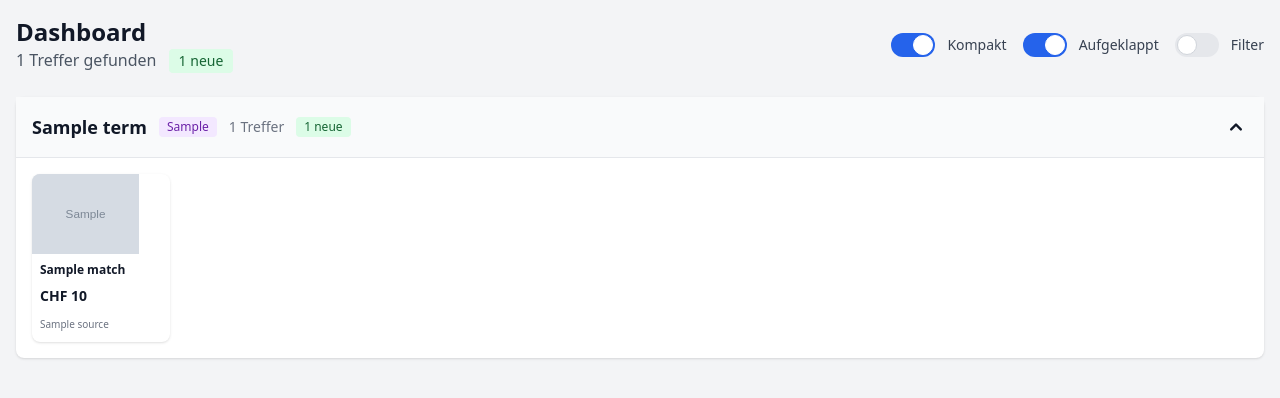
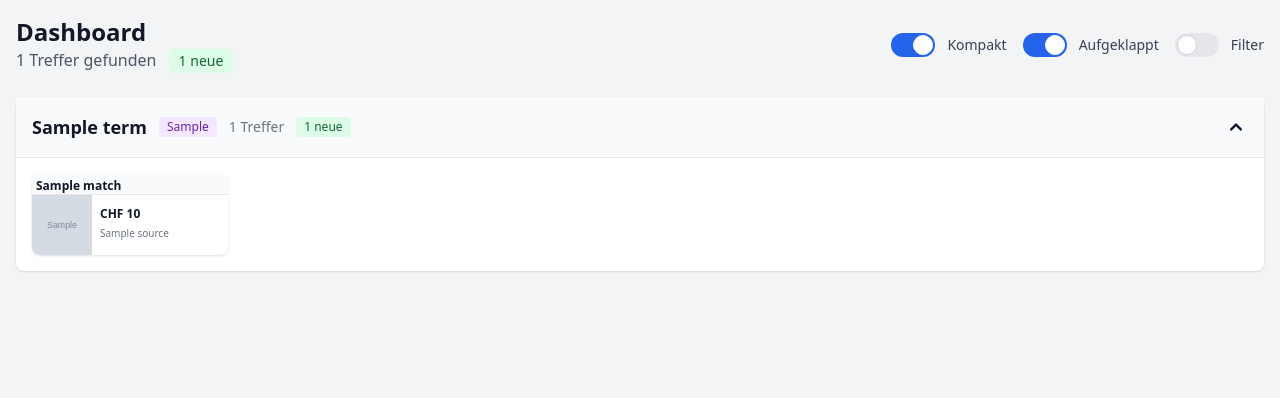
Before and after one commit to gilbert-grape/gilberts-yoga-helper, a FastAPI app: template frontend/templates/dashboard.html in a window 1280 px wide. Shown: the part 49-447 px from the top of the page. Run offline with FastAPI, Linux system fonts and the light colour scheme; the template is opened without the code that fills it: most values are stand-ins (such as "Sample title", 1, 10 or a date in 2020); grey boxes marked "Sample" are stand-in pictures; some libraries are stand-ins or nearby versions.

Commit message:
Save filter state in cookie and improve compact mode
- Filter checkbox now saves state to cookie instead of URL parameter
- Backend reads filter_mode cookie when no URL param provided
- Improved compact mode layout with horizontal card design

Co-Authored-By: Claude Opus 4.5 <noreply@anthropic.com>

```diff
--- a/backend/main.py
+++ b/backend/main.py
@@ -204,7 +204,7 @@ templates = Jinja2Templates(directory=str(FRONTEND_DIR / "templates"))
 async def dashboard(
     request: Request,
     db: Session = Depends(get_db),
-    filter: bool = True,
+    filter: bool | None = None,
 ):
     """
     Dashboard home page showing all matches grouped by search term.
@@ -217,12 +217,18 @@ async def dashboard(
     - Exclude term filtering (matches containing exclude terms are hidden)
 
     Args:
-        filter: If True (default), hide matches containing exclude terms.
+        filter: If True, hide matches containing exclude terms.
                 If False, show all matches including those with exclude terms.
+                If None, read from cookie (default: True).
 
     After displaying, marks all matches as seen so they won't
     appear as "new" on the next visit.
     """
+    # Determine filter state: URL param > cookie > default (True)
+    if filter is None:
+        filter_cookie = request.cookies.get("filter_mode", "true")
+        filter = filter_cookie.lower() != "false"
+
     # Get all search terms (including those with no matches), sorted by sort_order
     search_terms = get_all_search_terms(db)
 
--- a/frontend/templates/_partials/_match_card.html
+++ b/frontend/templates/_partials/_match_card.html
@@ -1,5 +1,16 @@
 {# Match Card Partial - displays a single match listing #}
 <div class="match-card bg-white rounded-lg shadow overflow-hidden hover:shadow-md transition-shadow">
+    {# Title - moves to top in compact mode #}
+    <div class="match-title-wrapper hidden">
+        <h3 class="match-title-top font-semibold text-gray-900 line-clamp-1 text-xs p-1 pb-0">
+            <a href="{{ match.url }}" target="_blank" rel="noopener noreferrer" class="hover:text-blue-600">
+                {{ match.title }}
+            </a>
+        </h3>
+    </div>
+
+    {# Main content area - becomes horizontal in compact mode #}
+    <div class="match-body">
         {# Image #}
         <div class="match-image aspect-video bg-gray-200 relative">
             {% if match.image_url %}
@@ -8,11 +19,11 @@
                 alt="{{ match.title }}"
                 class="w-full h-full object-cover"
                 loading="lazy"
-            onerror="this.onerror=null; this.src=''; this.parentElement.classList.add('flex', 'items-center', 'justify-center'); this.outerHTML='<svg class=\'h-12 w-12 text-gray-400\' fill=\'none\' viewBox=\'0 0 24 24\' stroke=\'currentColor\'><path stroke-linecap=\'round\' stroke-linejoin=\'round\' stroke-width=\'2\' d=\'M4 16l4.586-4.586a2 2 0 012.828 0L16 16m-2-2l1.586-1.586a2 2 0 012.828 0L20 14m-6-6h.01M6 20h12a2 2 0 002-2V6a2 2 0 00-2-2H6a2 2 0 00-2 2v12a2 2 0 002 2z\' /></svg>';"
+                onerror="this.onerror=null; this.src=''; this.parentElement.classList.add('flex', 'items-center', 'justify-center'); this.outerHTML='<svg class=\'h-8 w-8 text-gray-400\' fill=\'none\' viewBox=\'0 0 24 24\' stroke=\'currentColor\'><path stroke-linecap=\'round\' stroke-linejoin=\'round\' stroke-width=\'2\' d=\'M4 16l4.586-4.586a2 2 0 012.828 0L16 16m-2-2l1.586-1.586a2 2 0 012.828 0L20 14m-6-6h.01M6 20h12a2 2 0 002-2V6a2 2 0 00-2-2H6a2 2 0 00-2 2v12a2 2 0 002 2z\' /></svg>';"
             >
             {% else %}
             <div class="w-full h-full flex items-center justify-center">
-            <svg class="h-12 w-12 text-gray-400" fill="none" viewBox="0 0 24 24" stroke="currentColor">
+                <svg class="h-8 w-8 text-gray-400" fill="none" viewBox="0 0 24 24" stroke="currentColor">
                     <path stroke-linecap="round" stroke-linejoin="round" stroke-width="2" d="M4 16l4.586-4.586a2 2 0 012.828 0L16 16m-2-2l1.586-1.586a2 2 0 012.828 0L20 14m-6-6h.01M6 20h12a2 2 0 002-2V6a2 2 0 00-2-2H6a2 2 0 00-2 2v12a2 2 0 002 2z" />
                 </svg>
             </div>
@@ -20,15 +31,15 @@
 
             {# New Badge #}
             {% if match.is_new %}
-        <span class="new-badge absolute top-2 right-2 bg-green-500 text-white text-xs font-bold px-2 py-1 rounded">
+            <span class="new-badge absolute top-1 right-1 bg-green-500 text-white text-xs font-bold px-1 py-0.5 rounded text-[10px]">
                 NEU
             </span>
             {% endif %}
         </div>
 
-    {# Content #}
+        {# Content - beside image in compact mode #}
         <div class="match-content p-4">
-        {# Title - clickable link to source #}
+            {# Title - shown in normal mode, hidden in compact #}
             <h3 class="match-title font-semibold text-gray-900 mb-1 line-clamp-2">
                 <a href="{{ match.url }}" target="_blank" rel="noopener noreferrer" class="hover:text-blue-600">
                     {{ match.title }}
@@ -46,8 +57,9 @@
 
             {# Source and Search Term #}
             <div class="match-meta flex items-center justify-between text-sm text-gray-500">
-            <span>{{ match.source.name }}</span>
+                <span class="match-source">{{ match.source.name }}</span>
                 <span class="match-source-badge bg-gray-100 px-2 py-0.5 rounded text-xs">{{ match.search_term.term }}</span>
             </div>
         </div>
     </div>
+</div>
--- a/frontend/templates/dashboard.html
+++ b/frontend/templates/dashboard.html
@@ -75,54 +75,83 @@
     /* Compact mode styles */
     body.compact-mode .match-grid {
         grid-template-columns: repeat(2, minmax(0, 1fr)) !important;
+        gap: 0.5rem !important;
     }
     @media (min-width: 640px) {
+        body.compact-mode .match-grid {
+            grid-template-columns: repeat(3, minmax(0, 1fr)) !important;
+        }
+    }
+    @media (min-width: 1024px) {
         body.compact-mode .match-grid {
             grid-template-columns: repeat(4, minmax(0, 1fr)) !important;
         }
     }
-    @media (min-width: 1024px) {
+    @media (min-width: 1280px) {
         body.compact-mode .match-grid {
             grid-template-columns: repeat(6, minmax(0, 1fr)) !important;
         }
     }
-    @media (min-width: 1280px) {
-        body.compact-mode .match-grid {
-            grid-template-columns: repeat(8, minmax(0, 1fr)) !important;
-        }
+
+    /* Compact card - show title wrapper at top */
+    body.compact-mode .match-card .match-title-wrapper {
+        display: block !important;
+        background: #f9fafb;
+        border-bottom: 1px solid #e5e7eb;
     }
 
-    /* Compact card image - much smaller */
-    body.compact-mode .match-card .match-image {
-        aspect-ratio: 4/3;
-        max-height: 80px;
+    /* Compact card body - horizontal layout */
+    body.compact-mode .match-card .match-body {
+        display: flex;
+        flex-direction: row;
     }
 
-    /* Compact card content - smaller text and padding */
+    /* Compact card image - small square on left */
+    body.compact-mode .match-card .match-image {
+        aspect-ratio: 1/1 !important;
+        width: 60px !important;
+        min-width: 60px !important;
+        max-width: 60px !important;
+        height: 60px !important;
+    }
+
+    /* Compact card content - beside image */
     body.compact-mode .match-card .match-content {
-        padding: 0.5rem;
+        padding: 0.25rem 0.5rem;
+        display: flex;
+        flex-direction: column;
+        justify-content: center;
+        flex: 1;
+        min-width: 0;
     }
+
+    /* Hide normal title in compact mode (shown in wrapper instead) */
     body.compact-mode .match-card .match-title {
+        display: none;
+    }
+
+    /* Compact price */
+    body.compact-mode .match-card .match-price {
         font-size: 0.75rem;
-        line-height: 1rem;
-        -webkit-line-clamp: 2;
+        margin-bottom: 0;
+        line-height: 1.2;
     }
-    body.compact-mode .match-card .match-price {
-        font-size: 0.875rem;
-        margin-bottom: 0.25rem;
-    }
+
+    /* Compact meta */
     body.compact-mode .match-card .match-meta {
         font-size: 0.625rem;
+        margin-top: 0.125rem;
     }
     body.compact-mode .match-card .match-meta .match-source-badge {
         display: none;
     }
 
-    /* Hide NEW badge in compact mode on mobile */
-    @media (max-width: 639px) {
-        body.compact-mode .match-card .new-badge {
-            display: none;
-        }
+    /* Smaller NEW badge in compact mode */
+    body.compact-mode .match-card .new-badge {
+        padding: 0 0.25rem;
+        font-size: 8px;
+        top: 2px;
+        right: 2px;
     }
 </style>
 <script>
@@ -214,9 +243,10 @@
         });
     });
 
-    // Filter checkbox - navigate to toggle exclude term filtering
+    // Filter checkbox - save to cookie and reload
     document.getElementById('filter-checkbox').addEventListener('change', function() {
-        window.location.href = '/?filter=' + (this.checked ? 'true' : 'false');
+        setCookie('filter_mode', this.checked ? 'true' : 'false', 365);
+        window.location.href = '/';
     });
 </script>
 {% endblock %}
```
Lines whose indentation alone changed are shown as unchanged.
